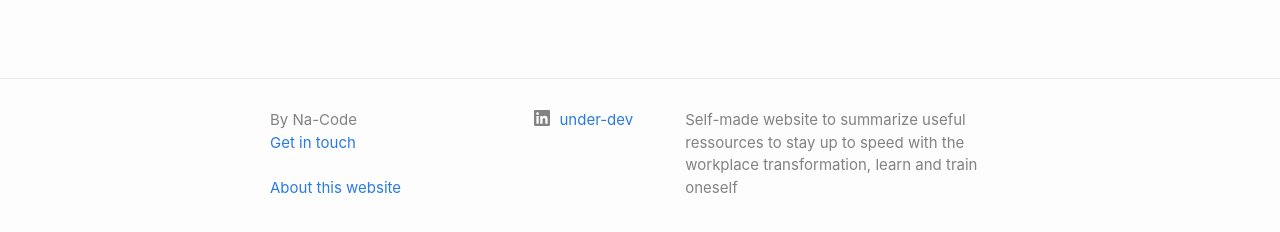
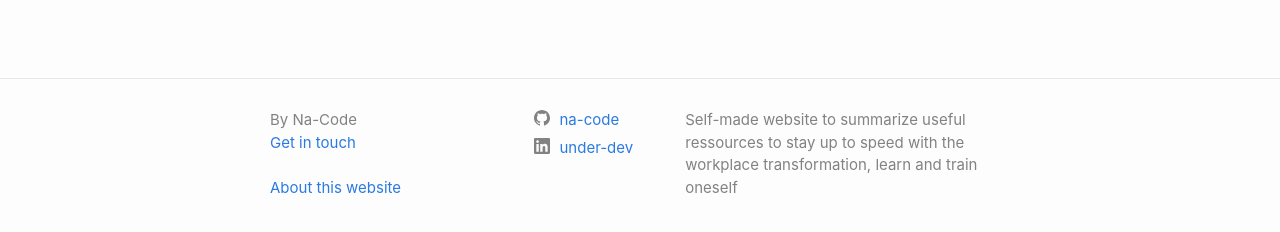
Before and after one commit to na-code/na-site, a Jekyll site: the page built from index.markdown, in a window 1280 px wide. Shown: the part 641-873 px from the top of the page. Built offline with Jekyll 4.4.1, drawn with Linux system fonts in a browser that asks for light colours.

Commit message:
Update _config.yml

```diff
--- a/_config.yml
+++ b/_config.yml
@@ -26,7 +26,7 @@ description: >- # this means to ignore newlines until "baseurl:"
 baseurl: "na-site" # the subpath of your site, e.g. /blog
 url: "" # the base hostname & protocol for your site, e.g. http://example.com
 # twitter_username: jekyllrb
-# github_username:  jekyll
+github_username:  na-code
 linkedin_username: under-dev
 
 # Build settings
```
